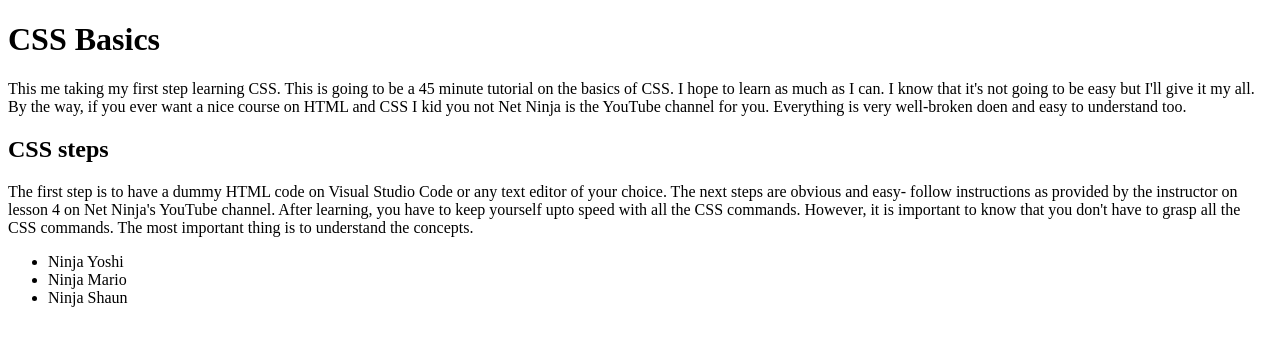
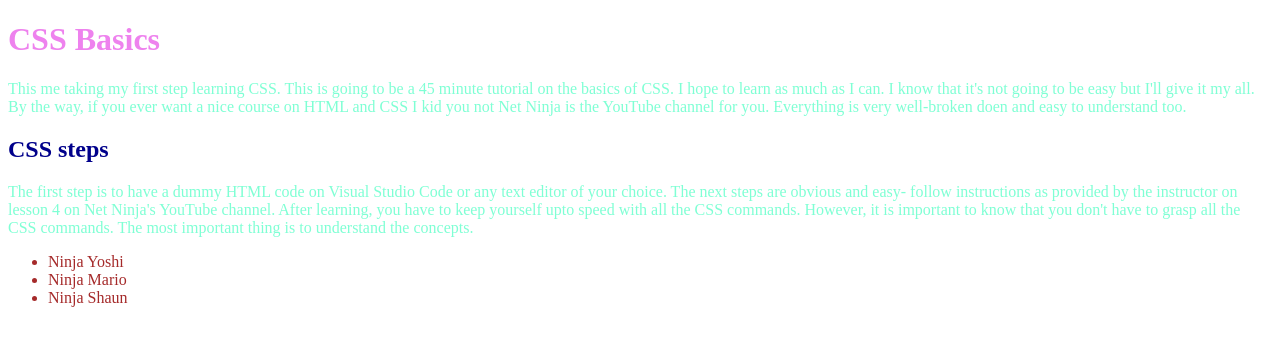
Before and after one commit to Thee-Ayryn/html-css, a plain HTML site: page Ninja/css.html in a window 1280 px wide. Drawn offline with Linux system fonts and the light colour scheme.

Commit message:
Added styles

```diff
--- a/Ninja/css.html
+++ b/Ninja/css.html
@@ -1,6 +1,20 @@
 <!DOCTYPE html>
 <html>
     <head>
+        <style>
+            h1 {
+                color: violet;
+            }
+            p {
+                color: aquamarine;
+            }
+            h2 {
+                color: darkblue;
+            }
+            ul {
+                color: brown;
+            }
+        </style>
         <title>Learning CSS</title>
     </head>
     <body>
```
